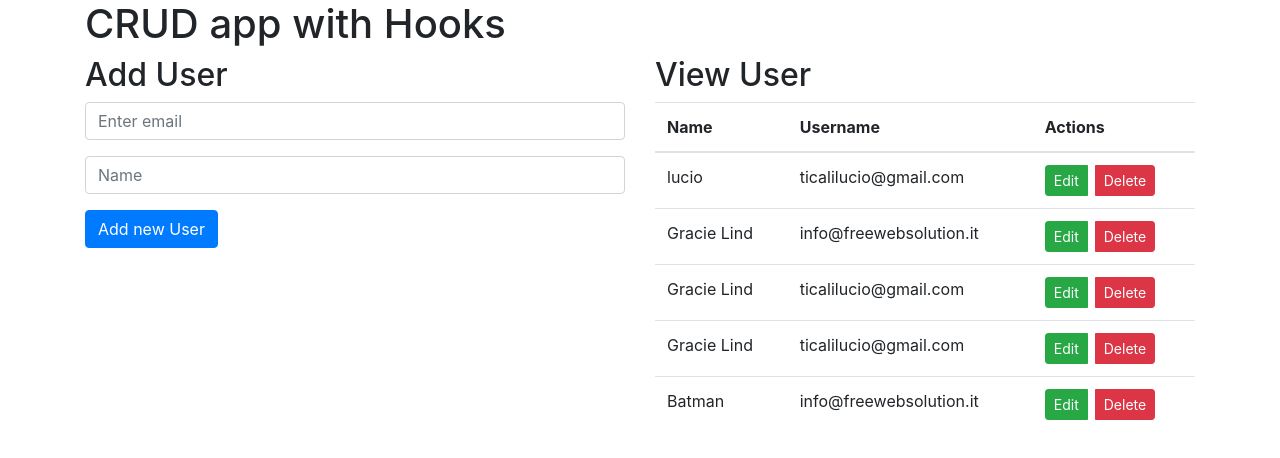
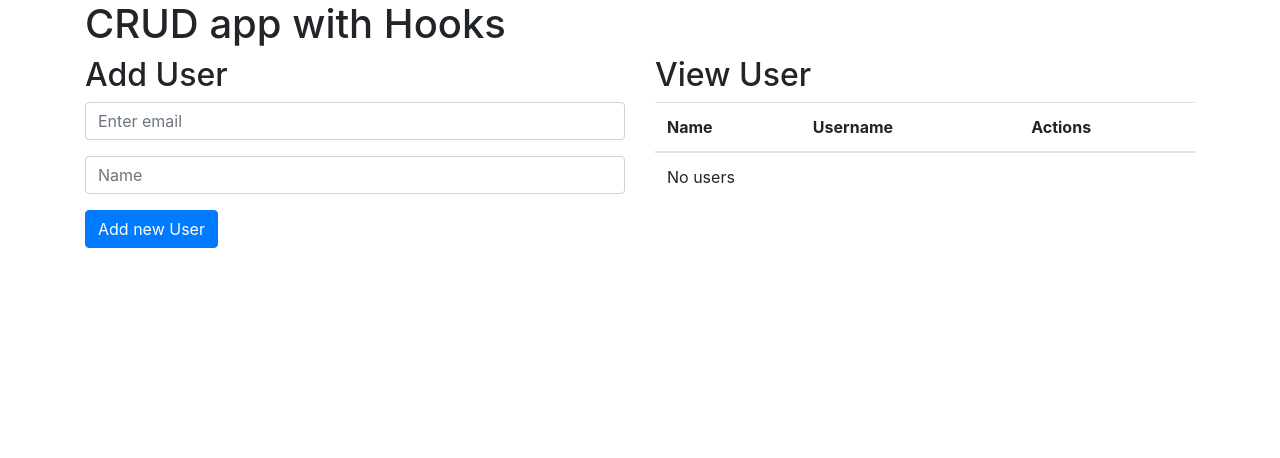
Before and after one commit to freewebsolution/ReactHooks, a React (Create React App) app in the folder react-crud/: page / in a window 1280 px wide. Shown: the top 458 px of the page. Built offline with nearby package versions, Linux system fonts and the light colour scheme; data requests are answered from the project's data file.

Commit message:
Eliminare un utente

```diff
--- a/react-crud/db.json
+++ b/react-crud/db.json
@@ -1,29 +1,3 @@
 {
-  "userData": [
-    {
-      "id": 1,
-      "name": "lucio",
-      "username": "ticalilucio@gmail.com"
-    },
-    {
-      "id": 2,
-      "name": "Gracie Lind",
-      "username": "info@freewebsolution.it"
-    },
-    {
-      "id": 3,
-      "name": "Gracie Lind",
-      "username": "ticalilucio@gmail.com"
-    },
-    {
-      "id": 4,
-      "name": "Gracie Lind",
-      "username": "ticalilucio@gmail.com"
-    },
-    {
-      "id": 5,
-      "name": "Batman",
-      "username": "info@freewebsolution.it"
-    }
-  ]
+  "userData": []
 }
--- a/react-crud/src/App.js
+++ b/react-crud/src/App.js
@@ -19,6 +19,20 @@ const App = (props) => {
         setUsers(users.concat(res.data))
       })
   }
+
+  const deleteUser = (id, name) => {
+    const r = window.confirm(`Sicuro di voler eliminare l'utente ${name} `)
+    if(r === false) {
+      return
+    }else {
+      users.filter(u => u.id === id)
+      userService
+      .elimina(id)
+      .then(()=> {
+        setUsers(users.filter(user => user.id !== id))
+      })
+    }
+  }
   return (
     <div className="container">
       <h1>CRUD app with Hooks</h1>
@@ -29,7 +43,7 @@ const App = (props) => {
         </div>
         <div className="col-md-6">
           <h2>View User</h2>
-          <UserTable users={users} />
+          <UserTable users={users} deleteUser={deleteUser} />
         </div>
       </div>
     </div>
--- a/react-crud/src/services/userService.js
+++ b/react-crud/src/services/userService.js
@@ -11,9 +11,15 @@ const getAll = () => {
 const addUser = newObj => {
     return axios.post(url,newObj)
 }
+
+//Elimina utente DELETE
+const elimina = id =>{
+    return axios.delete(`${url}/${id}`)
+}
 const exportedObj = {
     getAll,
-    addUser
+    addUser,
+    elimina
 }
 
 export default exportedObj
--- a/react-crud/src/tables/UserTable.js
+++ b/react-crud/src/tables/UserTable.js
@@ -1,6 +1,6 @@
 import React from 'react';
 
-const UserTable = ({ users }) => (
+const UserTable = ({ users,deleteUser }) => (
     <table className="table">
         <thead>
             <tr>
@@ -18,7 +18,7 @@ const UserTable = ({ users }) => (
                         <td>
                             <div className="btn-group">
                                 <button className="btn btn-success btn-sm mr-2">Edit</button>
-                                <button className="btn btn-danger btn-sm">Delete</button>
+                                <button onClick={()=>deleteUser(user.id,user.name)} className="btn btn-danger btn-sm">Delete</button>
                             </div>
                         </td>
                     </tr>
```
